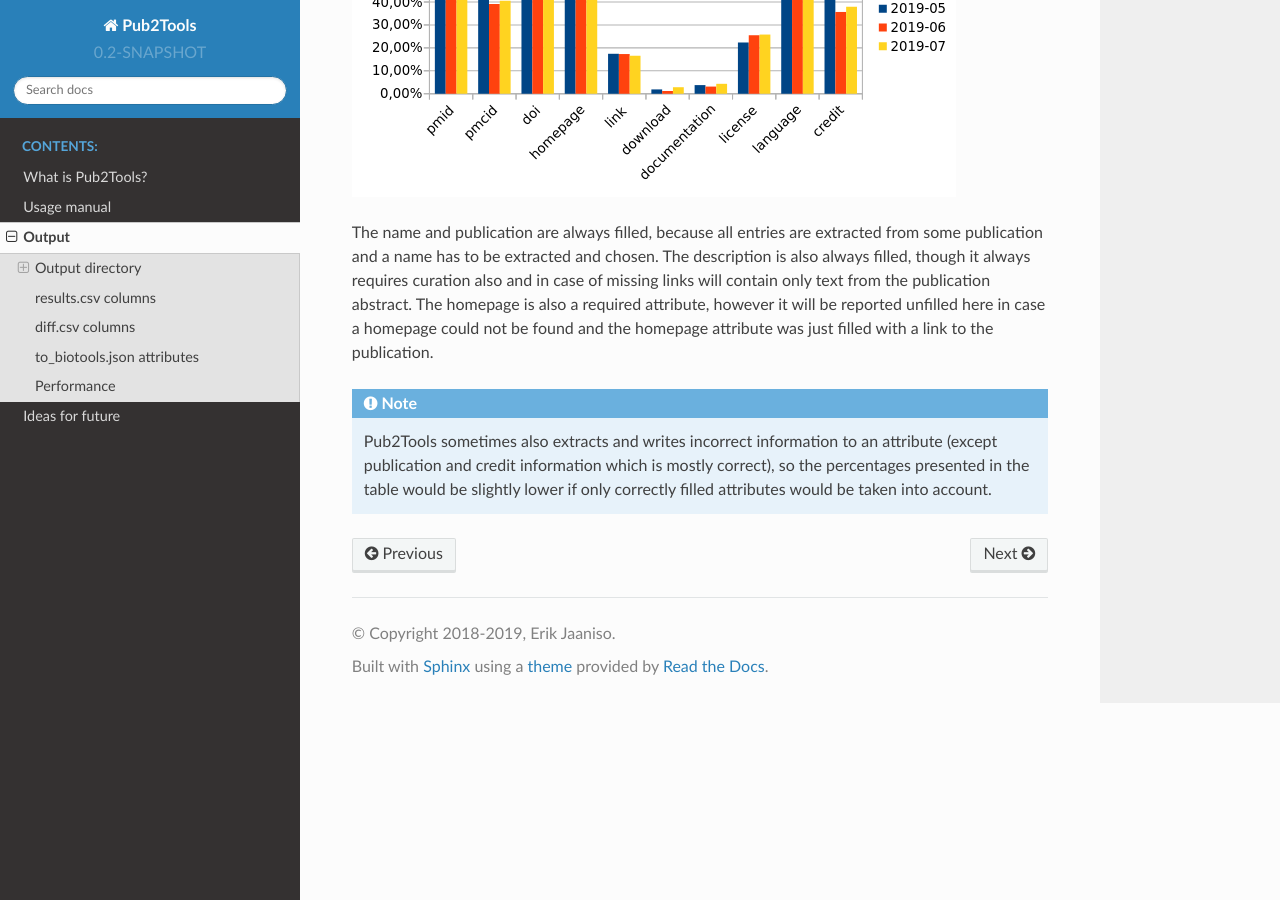
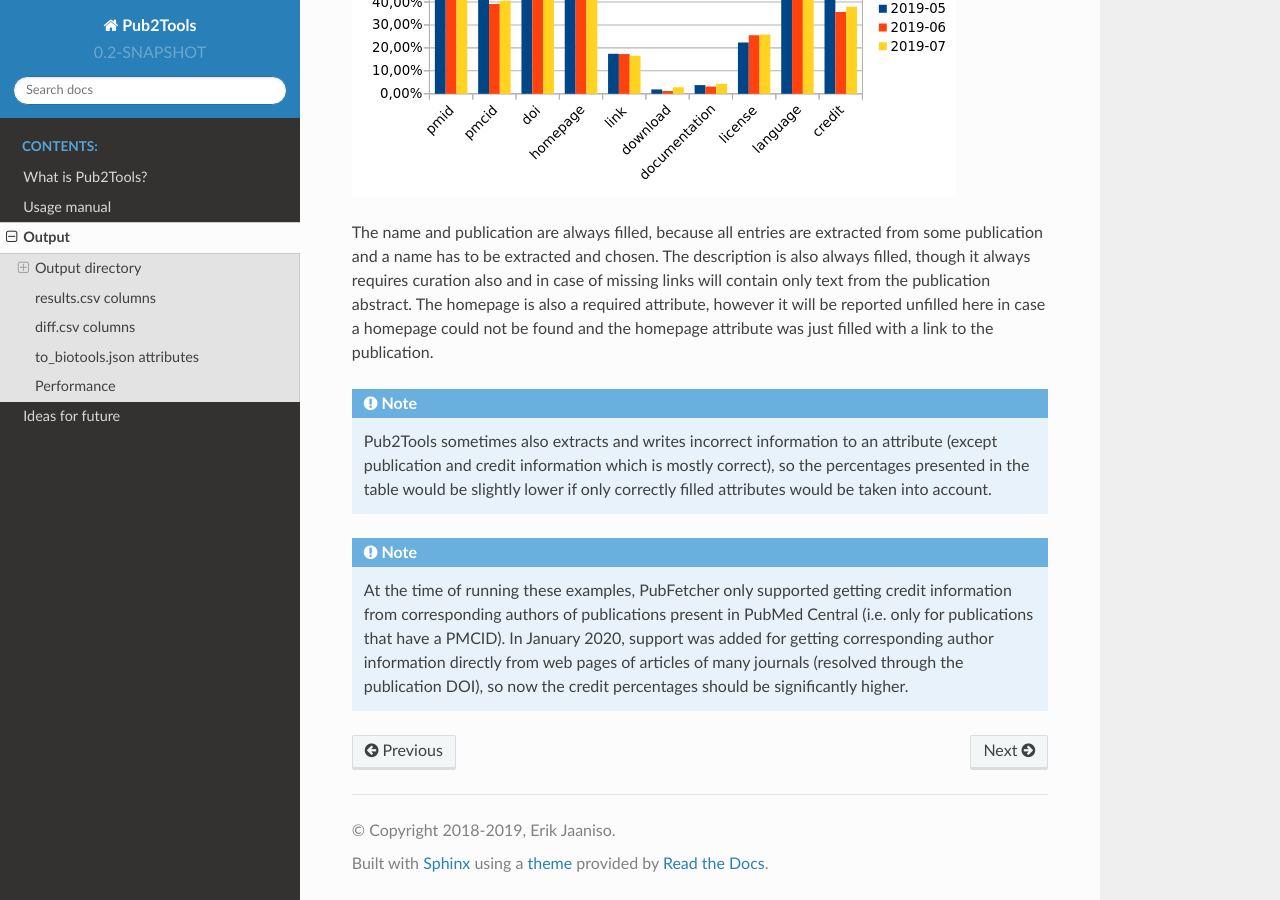
Before and after one commit to bio-tools/pub2tools, a Sphinx documentation site: the page built from docs/output.rst, in a window 1280 px wide and 900 px high, scrolled down 27151 px. Built offline with Sphinx 7.4.7 and the Read the Docs theme 2.0.0, drawn with Linux system fonts in a browser that asks for light colours; some of the changed text lies outside the part shown.

Commit message:
docs fixes

```diff
--- a/docs/output.rst
+++ b/docs/output.rst
@@ -580,7 +580,7 @@
     "confidence_flag" : "high"
   }
 
-The example is missing the following fields: ``license``, because license information could not be extracted from the publication abstract and there were also no (usually repository) links where this information could be found; ``credit``, because credit information can currently only be extracted from corresponding authors and corresponding authors are only marked in PubMed Central, but the publication in the example has currently only a DOI; ``download`` and ``documentation``, as none of the links matched to the name of the tool and extracted from the publication abstract and full text are categorised as such.
+The example is missing the following fields: ``license``, because license information could not be extracted from the publication abstract and there were also no (usually repository) links where this information could be found; ``credit``, because credit information can currently only be extracted from corresponding authors and at the time of running the example extracting corresponding authors from bioRxiv publications was not supported (it is now); ``download`` and ``documentation``, as none of the links matched to the name of the tool and extracted from the publication abstract and full text are categorised as such.
 
 
 .. _performance:
@@ -620,3 +620,6 @@
 
 .. note::
   Pub2Tools sometimes also extracts and writes incorrect information to an attribute (except publication and credit information which is mostly correct), so the percentages presented in the table would be slightly lower if only correctly filled attributes would be taken into account.
+
+.. note::
+  At the time of running these examples, PubFetcher only supported getting credit information from corresponding authors of publications present in PubMed Central (i.e. only for publications that have a PMCID). In January 2020, support was added for getting corresponding author information directly from web pages of articles of many journals (resolved through the publication DOI), so now the credit percentages should be significantly higher.
--- a/docs/usage.rst
+++ b/docs/usage.rst
@@ -374,7 +374,7 @@
 
   .. _usage_credit:
 Credit
-  Currently, information to add to the bio.tools `credit attribute <https://biotools.readthedocs.io/en/latest/curators_guide.html#credit-group>`_ comes only from one place: the corresponding authors of publications (and which authors are corresponding can only be determined in publications that have a PMCID). The task of extracting corresponding author information is done by code from PubFetcher and stored in the publication field `correspAuthor <https://pubfetcher.readthedocs.io/en/latest/output.html#correspauthor>`_. We can possibly get the name, ORCID iD, e-mail, phone and web page of a corresponding author with PubFetcher. The only thing we can additionally do here, is merge potential duplicate authors coming from different sources (and there are some things to keep in mind when merging, for example the name of the same person can be written with or without potentially abbreviated middle names, academic titles, accents, etc).
+  Currently, information to add to the bio.tools `credit attribute <https://biotools.readthedocs.io/en/latest/curators_guide.html#credit-group>`_ comes only from one place: the corresponding authors of publications. Corresponding authors can be extracted from articles in PubMed Central, i.e. for publications that have a PMCID, or names and e-mails can also be extracted from many journal web pages of articles, i.e. from web pages got after resolving the DOIs. The task of extracting corresponding author information is done by code from PubFetcher and stored in the publication field `correspAuthor <https://pubfetcher.readthedocs.io/en/latest/output.html#correspauthor>`_. We can possibly get the name, ORCID iD, e-mail, phone and web page of a corresponding author with PubFetcher. The only thing we can additionally do here, is merge potential duplicate authors coming from different sources (and there are some things to keep in mind when merging, for example the name of the same person can be written with or without potentially abbreviated middle names, academic titles, accents, etc).
 
   .. _final_decision:
 Final decision
```
